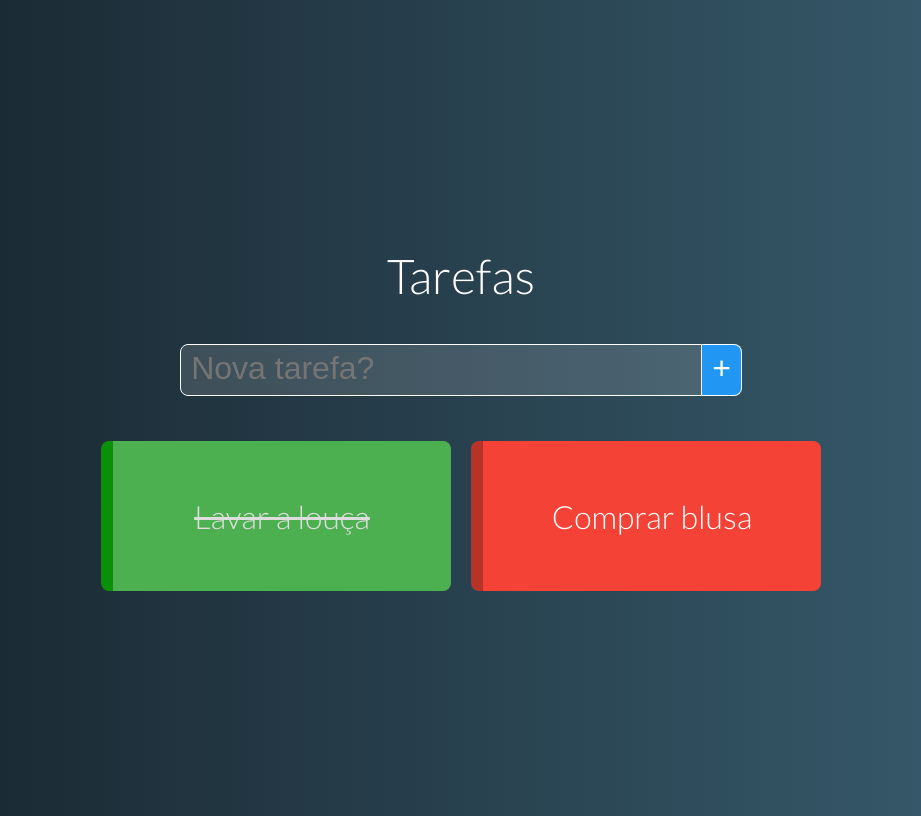
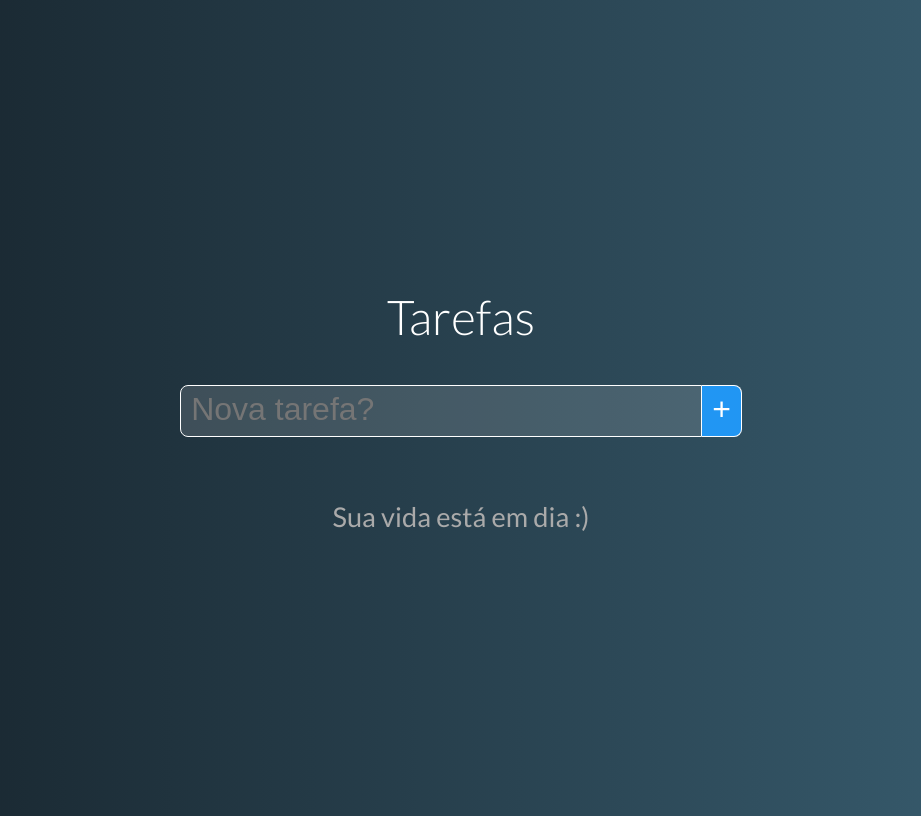
Before and after one commit to Matheus-Sousa331/to-do-list, a Vue app: page / in a window 1280 px wide. Shown: the whole page, without its empty margins (179-1100 px from the left). Built offline with nearby package versions, Linux system fonts and the light colour scheme.

Commit message:
Componente Tarefa #02

```diff
--- a/src/App.vue
+++ b/src/App.vue
@@ -2,7 +2,7 @@
 	<div id="app">
 		<h1>Tarefas</h1>
 		<NewTask @taskAdded="addTask"/>
-		<TaskGrid :tasks="tasks"/>
+		<TaskGrid @taskDeleted="deleteTask" :tasks="tasks"/>
 	</div>
 </template>
 
@@ -14,10 +14,7 @@
 	components: { NewTask, TaskGrid },
 	data() {
 		return {
-			tasks: [
-				{ name: 'Lavar a louça', pending: false },
-				{ name: 'Comprar blusa', pending: true },
-			]
+			tasks: []
 		}
 	},
 	methods: {
@@ -30,6 +27,9 @@
 					pending: task.pending || true
 				})
 			}
+		},
+		deleteTask(i) {
+			this.tasks.splice(i, 1)
 		}
 	}
 }
--- a/src/components/Task.vue
+++ b/src/components/Task.vue
@@ -1,5 +1,6 @@
 <template>
   <div class="task" :class="stateClass">
+    <span @click="$emit('taskDeleted', task)" class="close">X</span>
     <p>{{ task.name }}</p>
   </div>
 </template>
@@ -22,6 +23,7 @@
 
 <style>
     .task {
+        position: relative;
         box-sizing: border-box;
         width: 350px;
         height: 150px;
@@ -47,4 +49,25 @@
         background-color: #4CAF50;
         text-decoration: line-through;
     }
+
+    .pending .close {
+        background-color: #B73229;
+    }
+
+    .done .close {
+        background-color: #0A8F08;
+    }
+
+    .close {
+        position: absolute;
+        right: 10px;
+        top: 10px;
+        font-size: 0.9rem;
+        font-weight: 600;
+        height: 20px;
+        width: 20px;
+        border-radius: 10px;
+        display: flex;
+        justify-content: center;
+    }
 </style>
--- a/src/components/TaskGrid.vue
+++ b/src/components/TaskGrid.vue
@@ -1,8 +1,9 @@
 <template>
   <div class="task-grid">
         <template v-if="tasks.length">
-            <Task v-for="task in tasks" :key="task.name"
-            :task="task"></Task>
+            <Task v-for="(task, i) in tasks" :key="task.name"
+                @taskDeleted="$emit('taskDeleted', i)"
+                :task="task"></Task>
         </template>
         <p v-else class="no-task">Sua vida está em dia :)</p>
   </div>
```
